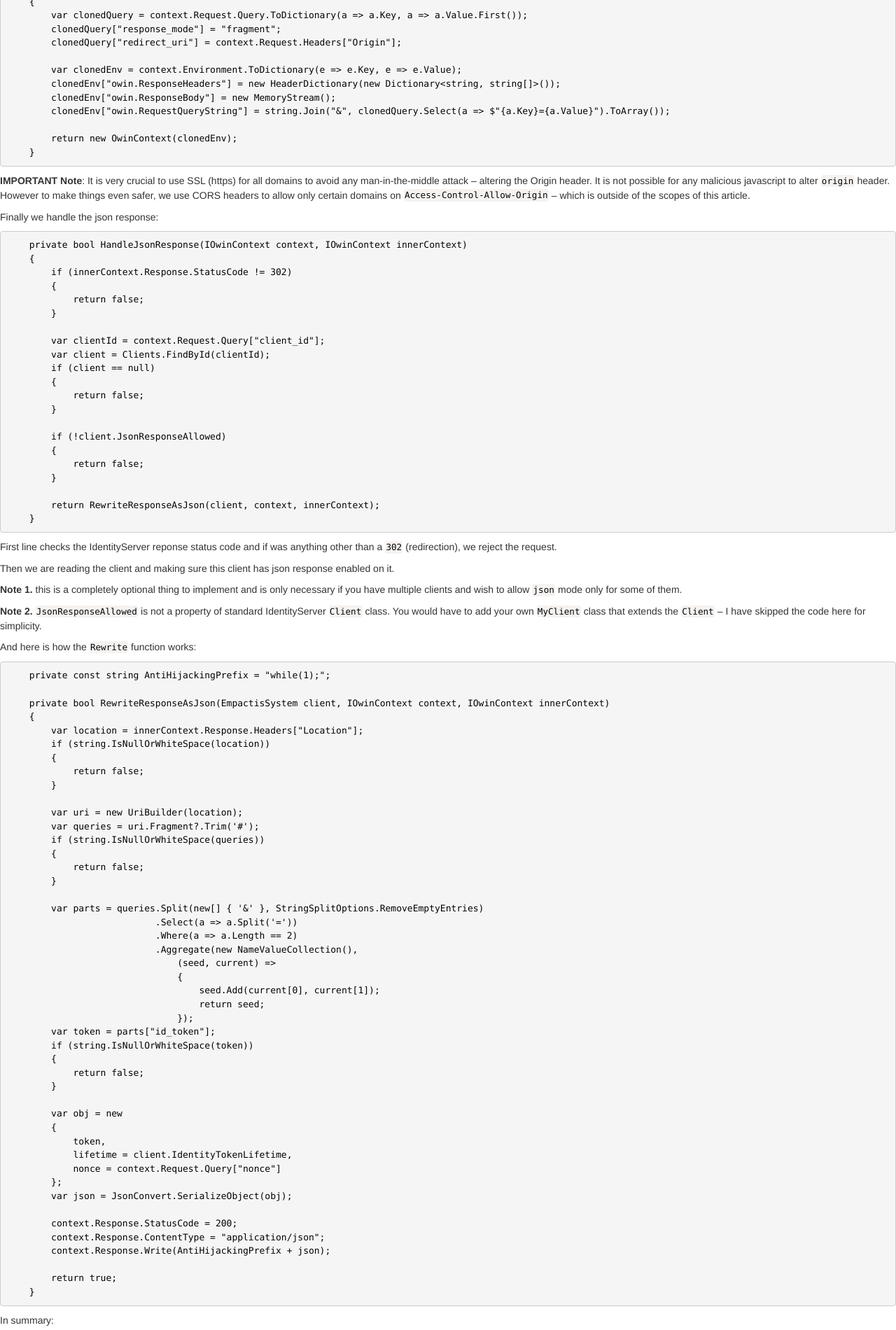
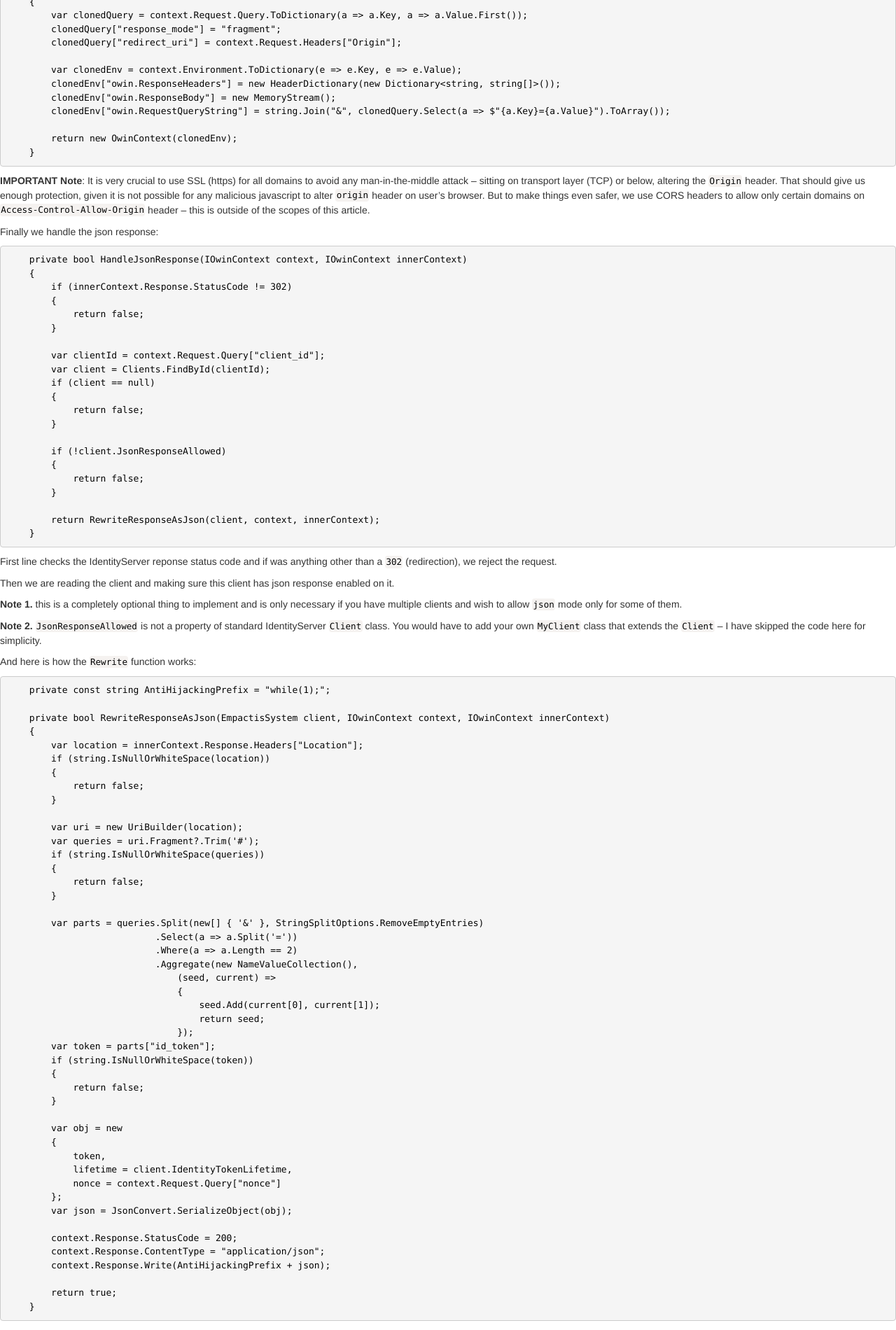
Before and after one commit to mvalipour/mvalipour.github.io, a Jekyll site: the page built from _posts/2015-05-30-identityserver3-json-response-mode.md, in a window 1280 px wide. Shown: the part 1901-3801 px from the top of the page at 70% size. Built offline with Jekyll 4.4.1, drawn with Linux system fonts in a browser that asks for light colours; nearby versions of some CDN libraries; library files that are not in the unit come from our copies; Markdown is read by kramdown in place of the engine named in the settings; comment, search, counter and statistics services are not loaded.

Commit message:
merge develop

````diff
--- a/_posts/2015-05-30-identityserver3-json-response-mode.md
+++ b/_posts/2015-05-30-identityserver3-json-response-mode.md
@@ -121,7 +121,7 @@ And set `response_uri` to the `origin` header of the request. This is to make su
     }
 ```
 
-**IMPORTANT Note**: It is very crucial to use SSL (https) for all domains to avoid any man-in-the-middle attack -- altering the Origin header. It is not possible for any malicious javascript to alter `origin` header. However to make things even safer, we use CORS headers to allow only certain domains on `Access-Control-Allow-Origin` -- which is outside of the scopes of this article.
+**IMPORTANT Note**: It is very crucial to use SSL (https) for all domains to avoid any man-in-the-middle attack -- sitting on transport layer (TCP) or below, altering the `Origin` header. That should give us enough protection, given it is not possible for any malicious javascript to alter `origin` header on user's browser. But to make things even safer, we use CORS headers to allow only certain domains on `Access-Control-Allow-Origin` header -- this is outside of the scopes of this article.
 
 Finally we handle the json response:
 
--- a/assets/themes/readable/css/style.css
+++ b/assets/themes/readable/css/style.css
@@ -43,6 +43,8 @@ font-family: consolas;
 font-weight: bold;
 color: orange;
 }
+
+img { max-width: 100%; }
 
 a{
 color:firebrick;
````
